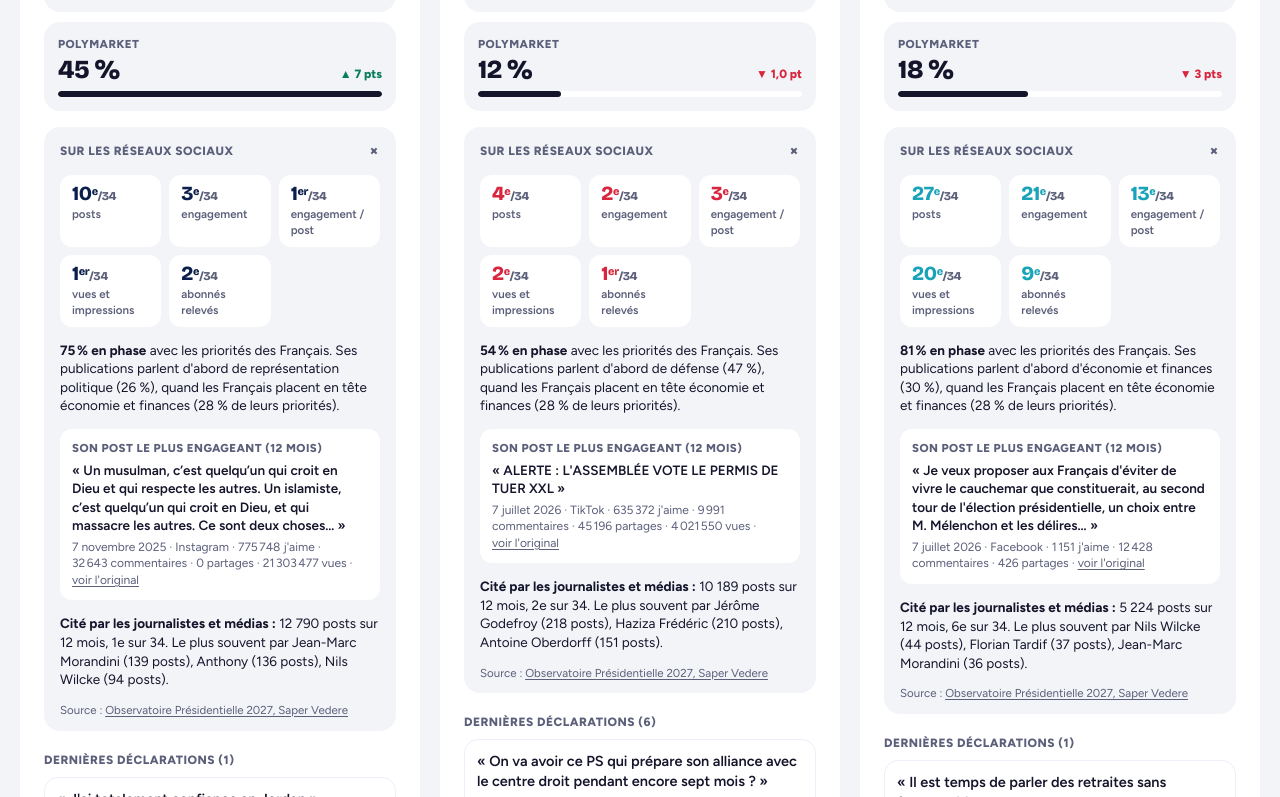
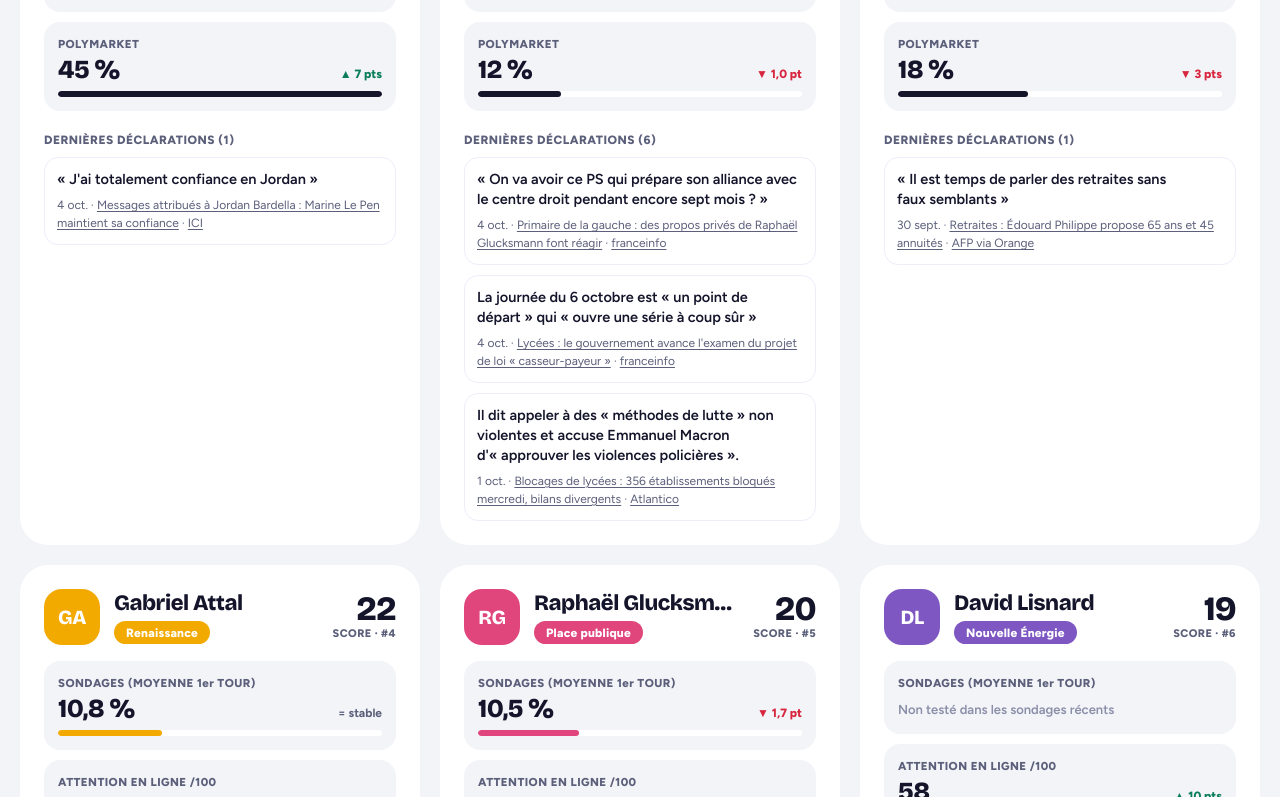
Before and after one commit to mansonjb/eclairagemedia, a Next.js app: page /barometre in a window 1280 px wide. Shown: the part 2383-3180 px from the top of the page. Built offline with nearby package versions, Linux system fonts and the light colour scheme.

Commit message:
Baromètre : bloc réseaux sociaux affiché seulement dans l'onglet Attention en ligne
Co-Authored-By: Claude Opus 5.5 <noreply@anthropic.com>

```diff
--- a/src/components/dyn/Candidats.tsx
+++ b/src/components/dyn/Candidats.tsx
@@ -133,7 +133,7 @@ export default function Candidats({ candidats, serie }: { candidats: Candidat[];
                 {(critere === "score" || critere === "polymarket") && <Mesure titre="POLYMARKET" val={c.polymarket} libelle={c.polymarket ? (c.polymarket.v < 1 ? "< 1 %" : `${Math.round(c.polymarket.v)} %`) : ""} max={maxP} couleur="#14142b"
                   serie={serie.map((s) => s.polymarket[c.nom]).filter((x) => x !== undefined)} />}
               </div>
-              {c.reseaux && <Reseaux f={c.reseaux} couleur={c.couleur} />}
+              {critere === "attention" && c.reseaux && <Reseaux f={c.reseaux} couleur={c.couleur} />}
               <div className="mt-1 flex flex-1 flex-col">
                 <p className="text-[12px] font-extrabold tracking-[0.04em] text-gris">DERNIÈRES DÉCLARATIONS{c.nbDeclarations ? ` (${c.nbDeclarations})` : ""}</p>
                 {c.declarations.length ? (
```
